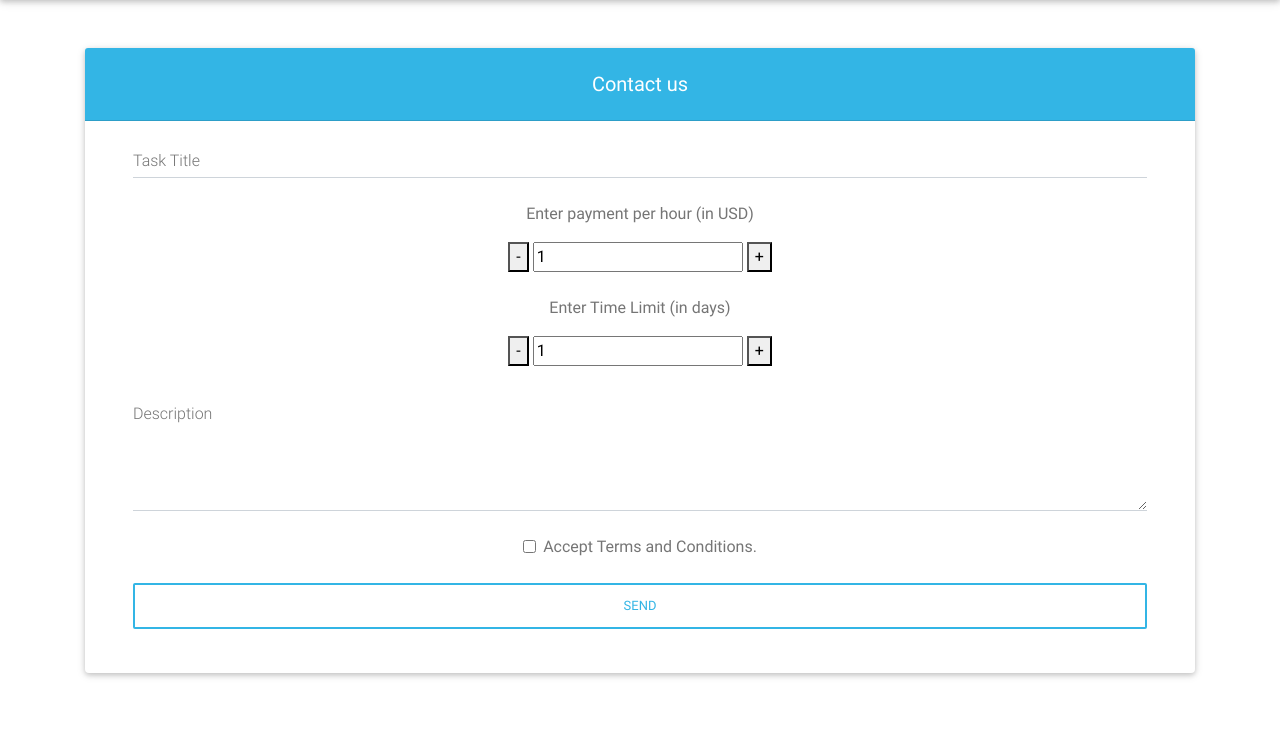
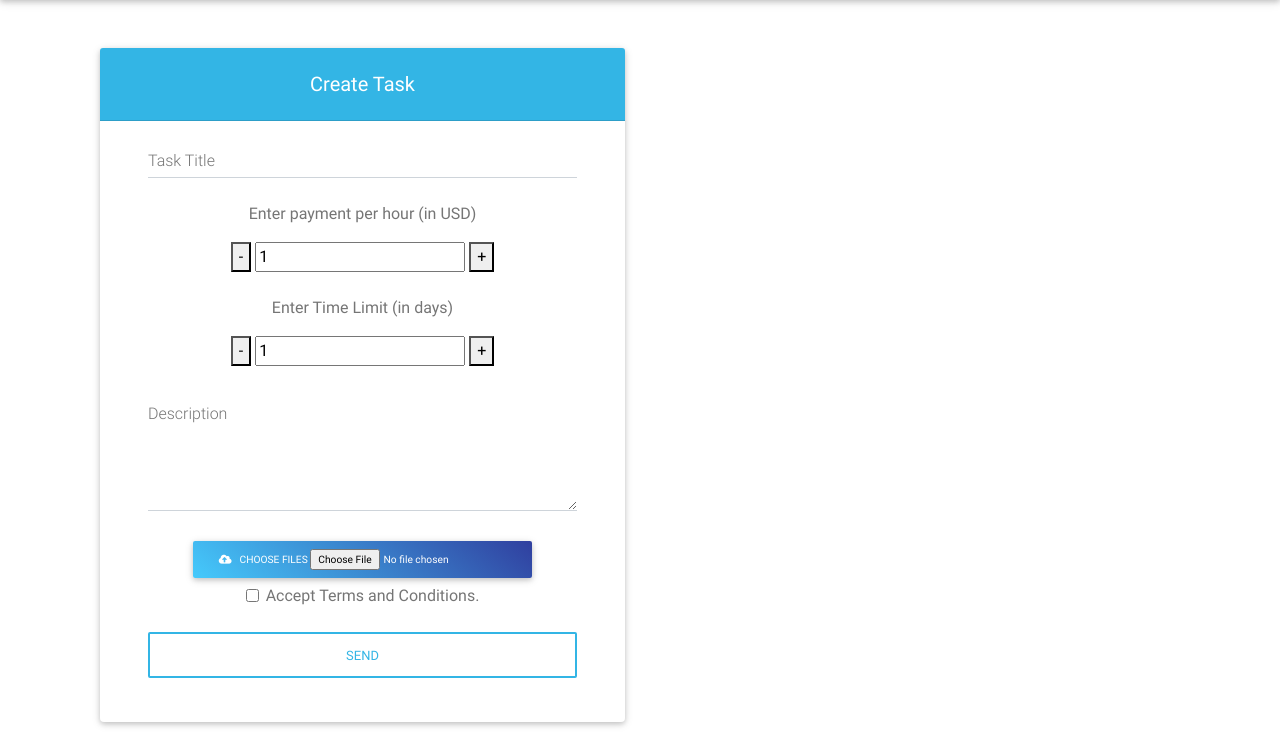
Before and after one commit to ryanreh99/sprint-board, a Django app: page /create in a window 1280 px wide. Shown: the part 66-800 px from the top of the page. Run offline with Django 3.2, Linux system fonts and the light colour scheme; some libraries are stand-ins or nearby versions.

Commit message:
Add feature to upload and display image files.
images stores in local directory and
encoded hash stored in database.

```diff
--- a/server/models.py
+++ b/server/models.py
@@ -11,9 +11,10 @@ class Task(models.Model):
     days = models.PositiveIntegerField(default=10)
     pay = models.PositiveIntegerField(default=10)
     description = models.TextField(default="")
+    image_hash = models.CharField(max_length=256, null=True, blank=True)
 
     def __str__(self):
-        return self.title
+        return f"{self.id}_{self.title}"
 
 
 class AcceptedTask(models.Model):
--- a/server/urls.py
+++ b/server/urls.py
@@ -1,6 +1,9 @@
 from django.urls import path
+from django.views.static import serve
+from django.conf import settings
 
 from .views import task_list, create_task, get_task
+import os
 
 app_name = 'server'
 
@@ -10,3 +13,10 @@ urlpatterns = [
     path('create', create_task, name='create-task'),
     path('getTask', get_task, name='get-task'),
 ]
+
+avatars_url = path(
+        'task_images/<path:path>',
+        serve,
+        {'document_root': os.path.join(settings.LOCAL_UPLOADS_DIR)},
+    )
+urlpatterns += [avatars_url]
--- a/server/views.py
+++ b/server/views.py
@@ -2,12 +2,24 @@ from django.http import HttpResponse
 from django.shortcuts import render
 
 from .models import Task
+from .manager.upload import create_task_basename, upload_task_image, get_task_image_path
 import json
 
-
 def task_list(request):
+    task_context = []
+    for task in Task.objects.all():
+        image_src = "https://mdbootstrap.com/img/Photos/Others/photo8.jpg"
+        if task.image_hash:
+            image_src = "task_images/" + get_task_image_path(task.id, task.image_hash)
+        task_context.append({
+            "id": task.id,
+            "title": task.title,
+            "pay": task.pay,
+            "days": task.days,
+            "image_src": image_src
+        })
     context = {
-        'tasks': Task.objects.all(),
+        'tasks': task_context,
     }
     return render(request, "task_list.html", context)
 
@@ -28,15 +40,28 @@ def create_task(request):
     if request.method == "POST":
         data = request.POST
         user = request.user
+        user_file = list(request.FILES.values())
+        if len(user_file) == 1:
+            image_hash = create_task_basename(user_file[0].name)
+        else:
+            image_hash = None
+
         try:
-            Task.objects.create(
+            task = Task.objects.create(
                 creator=user,
                 title=data.get('title', ''),
                 days=int(data.get('days', '')),
                 pay=int(data.get('pay', '')),
                 description=data.get('description', ''),
             )
-        except:
+            if len(user_file) == 1:
+                upload_task_image(task.id, image_hash, user_file[0])
+                t = Task.objects.get(pk=task.id)
+                t.image_hash = image_hash
+                t.save()
+
+        except Exception as e:
+            print(e)
             return HttpResponse(status=403)
         return HttpResponse(status=204)
 
--- /dev/null
+++ b/sprint_board/configurable_settings.py
@@ -0,0 +1,4 @@
+import os
+
+ROOT_DIR = os.path.realpath(os.path.dirname(os.path.dirname(__file__)))
+LOCAL_UPLOADS_DIR = os.path.join(ROOT_DIR, 'var/uploads')
--- a/sprint_board/settings.py
+++ b/sprint_board/settings.py
@@ -12,6 +12,7 @@ https://docs.djangoproject.com/en/3.1/ref/settings/
 
 import os
 from pathlib import Path
+from .configurable_settings import *
 
 # Build paths inside the project like this: BASE_DIR / 'subdir'.
 BASE_DIR = Path(__file__).resolve().parent.parent
--- a/static/js/main.js
+++ b/static/js/main.js
@@ -16,6 +16,8 @@ function initalize () {
                 $("#display_task_text").text(d.description);
                 $("#display_task_info").text("$"+d.pay+" per hour, within "+d.days+" days.");
                 $("#display_task_time").text("Created at: "+d.create_date);
+                if (d.image_hash)
+                    $("#display_task_image").attr("src", "task_images/" + d.id + "/" + d.image_hash)
                 $("#display_task").show();
             },
             error: () => {
@@ -29,11 +31,14 @@ function initalize () {
         e.preventDefault();
         e.stopPropagation();
 
+        const form_data = new FormData();
+
         const title = $("#create_task #title").val();
         const pay = parseInt($("#create_task .pay").val(), 10);
         const days = parseInt($("#create_task .days").val(), 10);
         const description = $("#create_task #description").val();
         const terms = $("#create_task #terms").prop('checked');
+        const image = $("#create_task .image_upload");
 
         let error_text = "";
         if(!terms) {
@@ -52,21 +57,25 @@ function initalize () {
         }
 
         function success() {
-            console.log("yes");
             window.location.href = '../'
         };
         function error() {
             $("#form_failed p").html("Failed!! Try again.");
             $("#form_failed").show();
         };
-        const data = {title, pay, days, description};
+        const data = {title, pay, days, description, image};
+        for (const property in data) {
+            form_data.append(property, data[property]);
+          }
+
         $.ajax({
+            url: "create",
             type: "POST",
-            url: "create",
-            data,
+            data:  form_data,
             success,
             error,
-            dataType: "json",
+            processData: false,
+            contentType: false,
         });
     });
 }
--- a/templates/create_task.html
+++ b/templates/create_task.html
@@ -2,9 +2,10 @@
 {% load static %}
 
 {% block content_create_task %}
+<div class="col-lg-6 col-md-12">
     <div class="card">
         <h5 class="card-header info-color white-text text-center py-4">
-        <strong>Contact us</strong>
+            <strong>Create Task</strong>
         </h5>
 
         <!--Card content-->
@@ -27,24 +28,36 @@
                 <!-- Pay -->
                 <p>Enter payment per hour (in USD)</p>
                 <div class="def-number-input number-input safari_only">
-                <button type="button" onclick="this.parentNode.querySelector('input[type=number]').stepDown()" class="minus">-</button>
+                    <button type="button" onclick="this.parentNode.querySelector('input[type=number]').stepDown()"
+                        class="minus">-</button>
                     <input class="pay" min="1" name="pay" value="1" type="number">
-                <button type="button" onclick="this.parentNode.querySelector('input[type=number]').stepUp()" class="plus">+</button>
+                    <button type="button" onclick="this.parentNode.querySelector('input[type=number]').stepUp()"
+                        class="plus">+</button>
                 </div>
 
                 <br>
                 <!-- Days -->
                 <p>Enter Time Limit (in days)</p>
                 <div class="def-number-input number-input safari_only">
-                <button type="button" onclick="this.parentNode.querySelector('input[type=number]').stepDown()" class="minus">-</button>
+                    <button type="button" onclick="this.parentNode.querySelector('input[type=number]').stepDown()"
+                        class="minus">-</button>
                     <input class="days" min="1" name="days" value="1" type="number">
-                <button type="button" onclick="this.parentNode.querySelector('input[type=number]').stepUp()" class="plus">+</button>
+                    <button type="button" onclick="this.parentNode.querySelector('input[type=number]').stepUp()"
+                        class="plus">+</button>
                 </div>
 
                 <!--Message-->
                 <div class="md-form">
                     <textarea id="description" class="form-control md-textarea" rows="3"></textarea>
                     <label for="description">Description</label>
+                </div>
+
+                <!--Image-->
+                <div class="file-field">
+                    <div class="btn blue-gradient btn-sm">
+                        <span><i class="fas fa-cloud-upload-alt mr-2" aria-hidden="true"></i>Choose files</span>
+                        <input type="file" class="image_upload">
+                    </div>
                 </div>
 
                 <!-- Terms -->
@@ -62,4 +75,5 @@
         </div>
 
     </div>
+</div>
 {% endblock %}
--- a/templates/task_list.html
+++ b/templates/task_list.html
@@ -14,7 +14,7 @@
             <div class="row task_elem" data-task-id="{{ task.id }}">
                 <div class="col-md-3">
                     <div class="view overlay rounded z-depth-1">
-                        <img src="https://mdbootstrap.com/img/Photos/Others/photo8.jpg" class="img-fluid"
+                        <img src="{{ task.image_src }}" class="img-fluid"
                              alt="Minor sample post image">
                         <a>
                             <div class="mask rgba-white-slight"></div>
@@ -37,9 +37,9 @@
         </div>
 
 
-        <div class="col-lg-6 col-md-12" id="display_task" style="display:none;">
+        <div class="col-lg-6 col-md-12" id="display_task" style="display: none;">
             <div class="card mb-3">
-                <img class="card-img-top" src="https://mdbootstrap.com/img/Photos/Others/photo8.jpg" alt="Card image cap">
+                <img id="display_task_image" class="card-img-top" src="https://mdbootstrap.com/img/Photos/Others/photo8.jpg" alt="Card image cap">
                 <div class="card-body">
                     <h5 id="display_task_title" class="card-title">Card title</h5>
                     <p id="display_task_text" class="card-text"></p>
```
Also changed, not shown: server/manager/upload.py (added, +22 -0 lines), db.sqlite3, server/migrations/0003_task_image_hash.py (added), 1 other file. Lines whose indentation alone changed are shown as unchanged.
